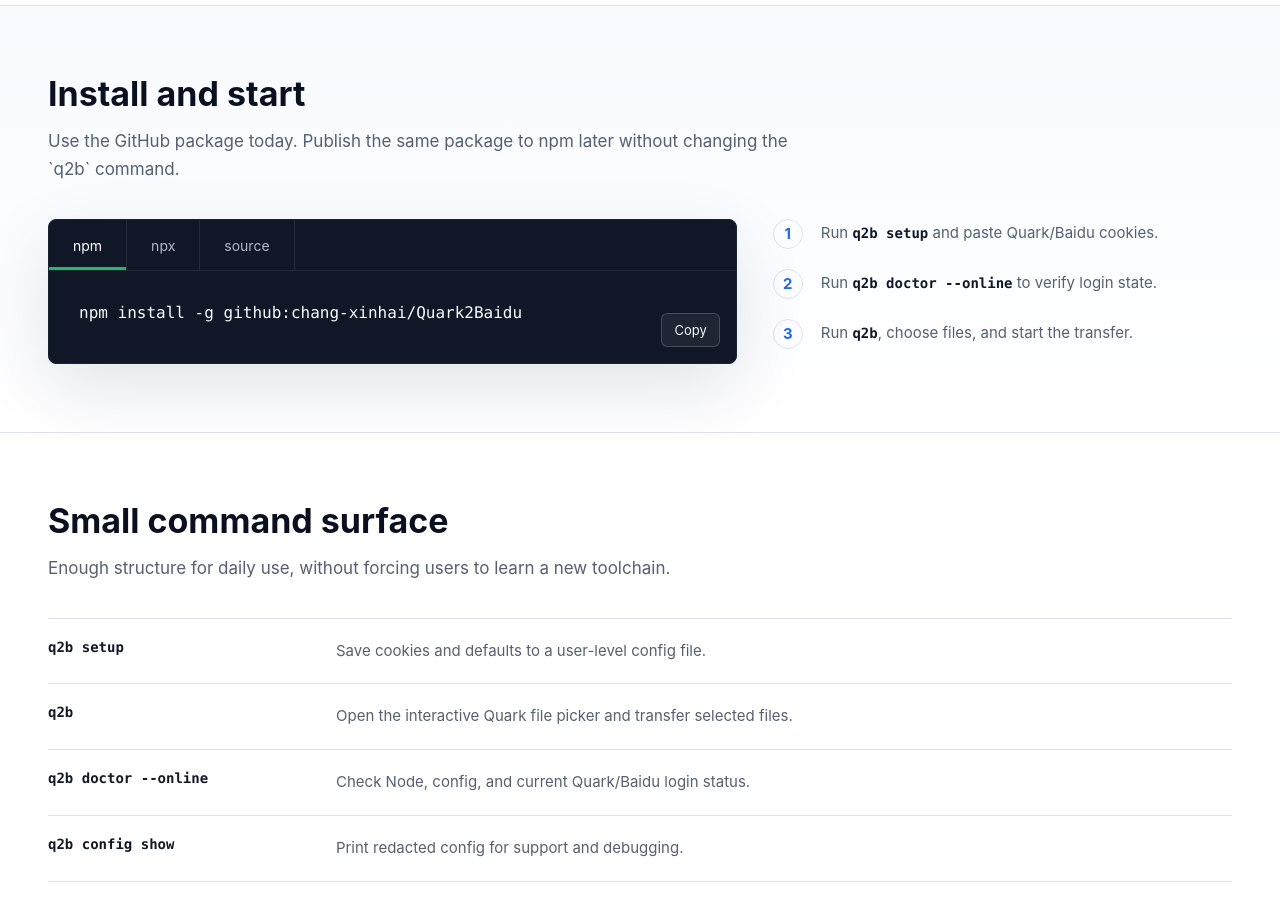
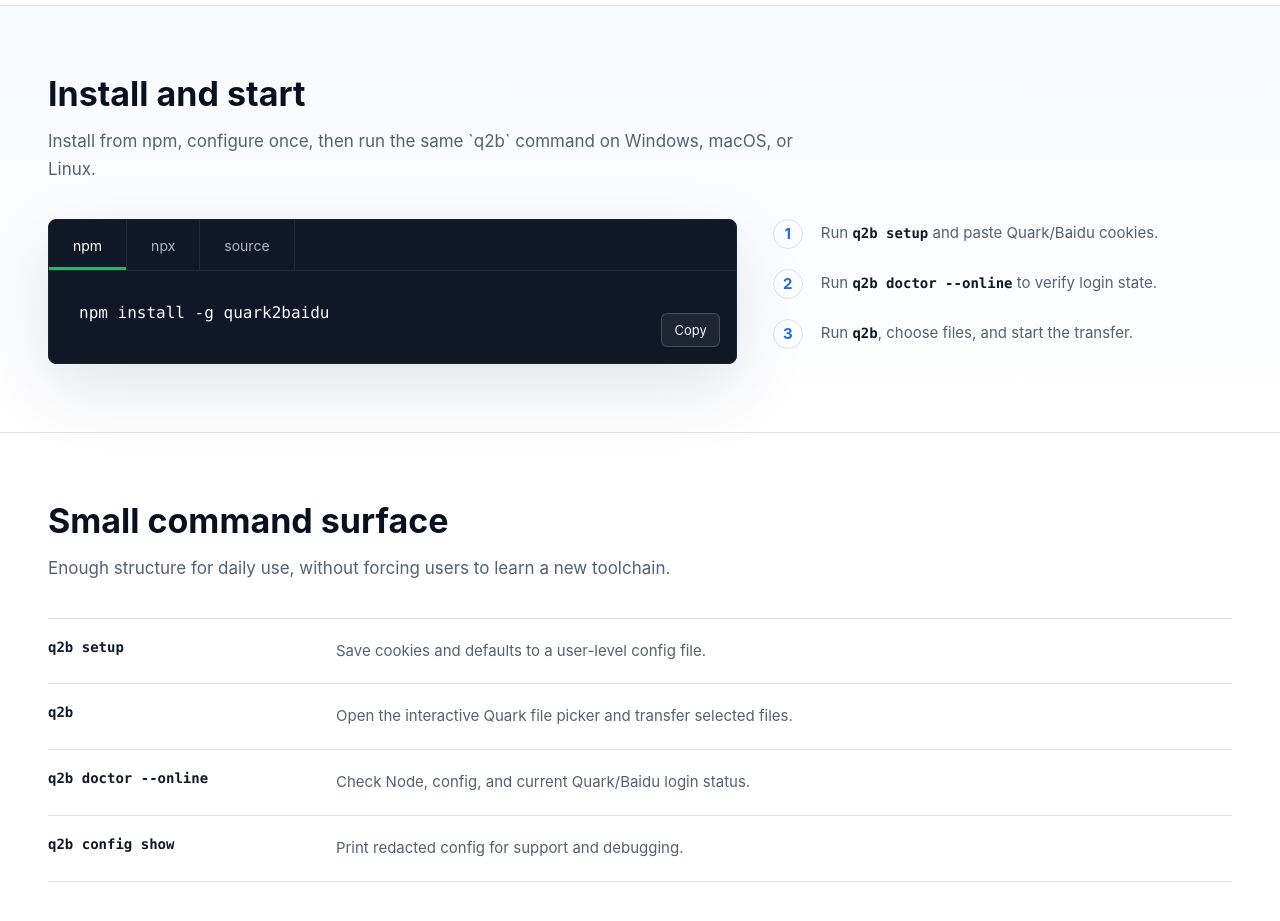
Before and after one commit to chang-xinhai/Quark2Baidu, a website: page docs/index.html in a window 1280 px wide. Shown: the part 1180-2101 px from the top of the page. Drawn offline with Linux system fonts and the light colour scheme.

Commit message:
Update install docs for npm release

```diff
--- a/docs/index.html
+++ b/docs/index.html
@@ -85,7 +85,7 @@
       <section id="install" class="install-section" aria-labelledby="install-title">
         <div class="section-heading align-left">
           <h2 id="install-title">Install and start</h2>
-          <p>Use the GitHub package today. Publish the same package to npm later without changing the `q2b` command.</p>
+          <p>Install from npm, configure once, then run the same `q2b` command on Windows, macOS, or Linux.</p>
         </div>
         <div class="command-layout">
           <div class="command-panel">
@@ -94,7 +94,7 @@
               <button class="tab" type="button" data-command="npx">npx</button>
               <button class="tab" type="button" data-command="source">source</button>
             </div>
-            <pre><code id="install-command">npm install -g github:chang-xinhai/Quark2Baidu</code></pre>
+            <pre><code id="install-command">npm install -g quark2baidu</code></pre>
             <button class="copy" type="button" data-copy-target="install-command">Copy</button>
           </div>
           <ol class="steps">
--- a/docs/script.js
+++ b/docs/script.js
@@ -1,6 +1,6 @@
 const commands = {
-  npm: "npm install -g github:chang-xinhai/Quark2Baidu",
-  npx: "npx github:chang-xinhai/Quark2Baidu",
+  npm: "npm install -g quark2baidu",
+  npx: "npx quark2baidu",
   source: "git clone https://github.com/chang-xinhai/Quark2Baidu.git\ncd Quark2Baidu\nnpm install\nnpm link\nq2b doctor"
 };
 
--- a/package.json
+++ b/package.json
@@ -1,6 +1,6 @@
 {
   "name": "quark2baidu",
-  "version": "2.0.0",
+  "version": "2.0.1",
   "description": "Cross-platform CLI for moving files from Quark Cloud Drive to Baidu Netdisk.",
   "type": "module",
   "license": "MIT",
```
Also changed, not shown: README.md, 1 other file.
